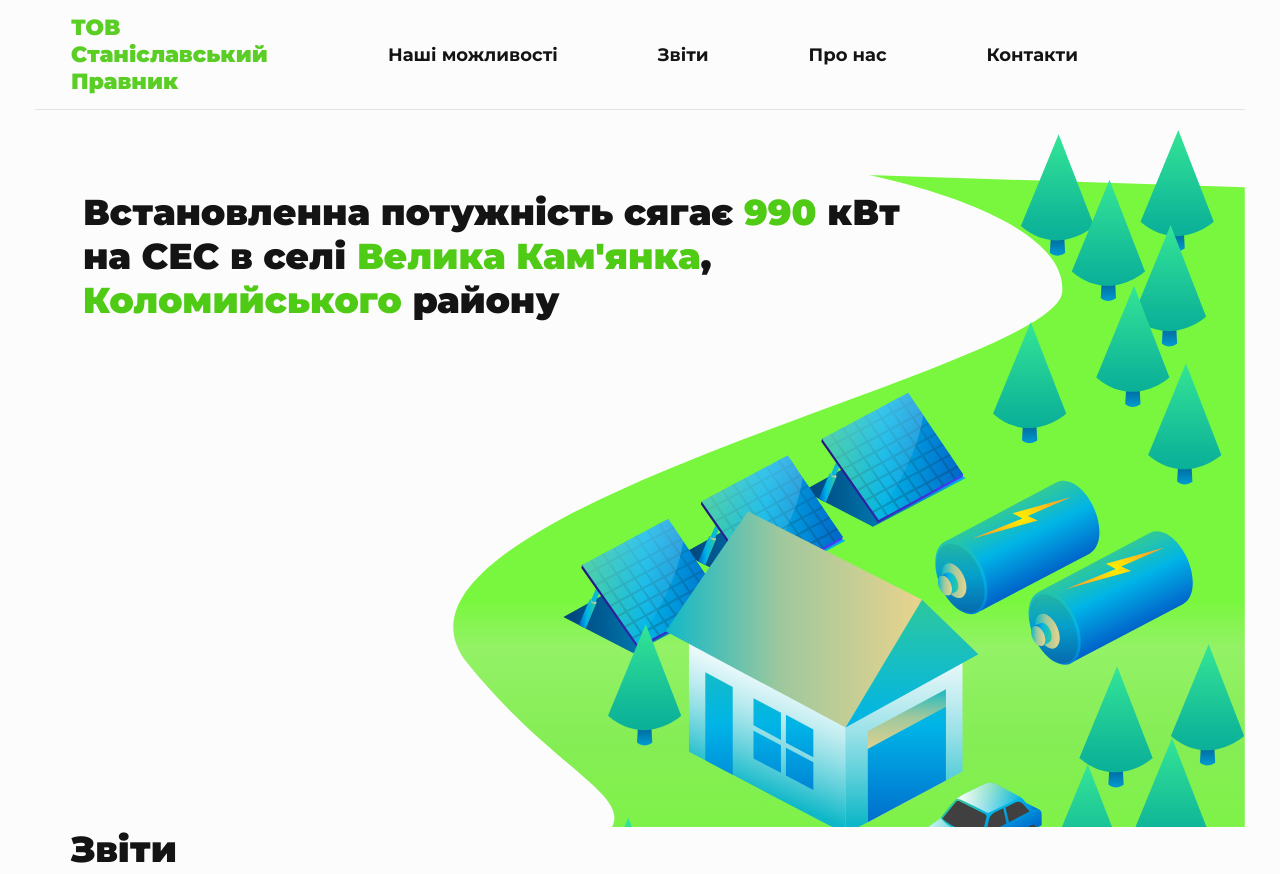
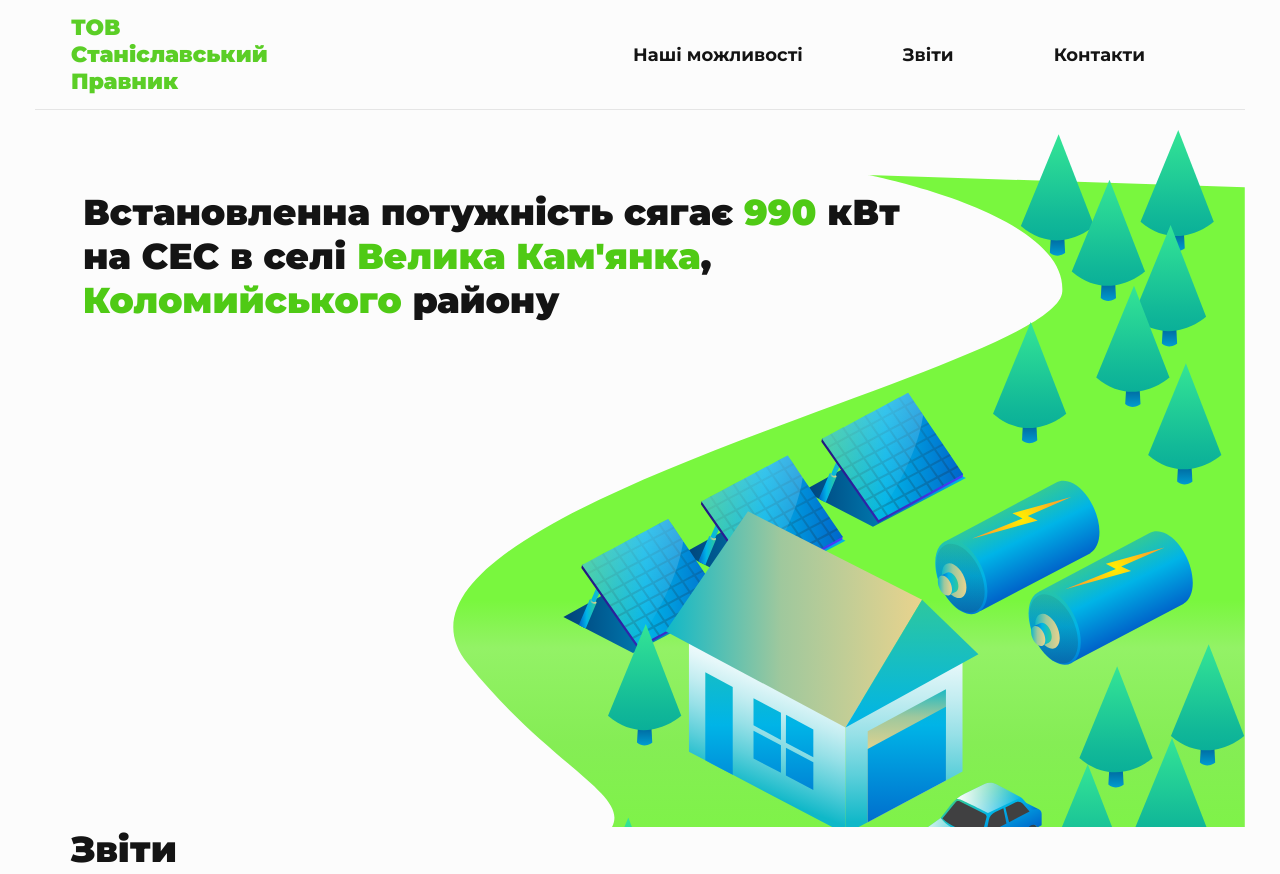
Before and after one commit to mir4ri/stanislavskiypravnyk, a plain HTML site: page index.html in a window 1280 px wide. Shown: the top 874 px of the page. Drawn offline with Linux system fonts and the light colour scheme; a script that the page names is missing.

Commit message:
delete about

```diff
--- a/index.html
+++ b/index.html
@@ -20,7 +20,6 @@
       <nav class="nav" id="nav">
         <a href="#top">Наші можливості</a>
         <a href="#reports">Звіти</a>
-        <a href="#about">Про нас</a>
         <a href="#contacts">Контакти</a>
       </nav>
     </header>
--- a/styles/desktop.scss
+++ b/styles/desktop.scss
@@ -39,6 +39,7 @@ body {
   align-items: center;
   display: flex;
   margin-bottom: 20px;
+  justify-content: space-between;
   .logo {
     align-items: center;
     width: 250px;
@@ -50,9 +51,8 @@ body {
   .nav {
     display: flex;
     justify-content: center;
-    flex: 1;
     a {
-      margin-right: 160px;
+      margin-right: 100px;
       font-size: 20px;
       text-decoration: none;
       color: $black;
@@ -99,7 +99,7 @@ a.anchor {
   background-size: auto;
   background-position: right top;
   // padding: 10px 0;
-  min-height: 82%;
+  min-height: 79%;
   padding-top: 60px;
   .hero__text {
     font-size: 48px;
@@ -196,7 +196,6 @@ a.anchor {
     }
     .nav {
       a {
-        margin-right: 100px;
         font-size: 18px;
       }
     }
```
Also changed, not shown: styles/desktop.css, 1 other file.
